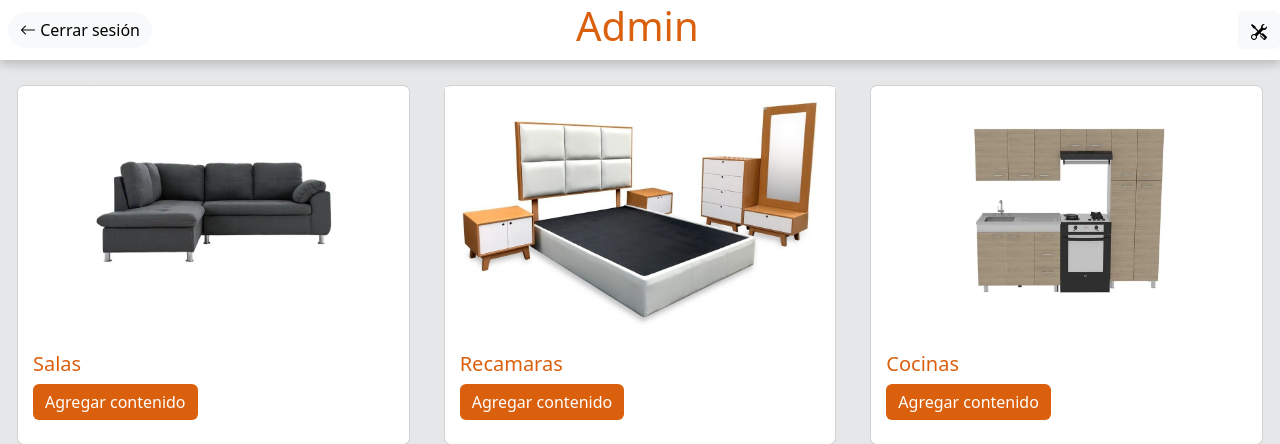
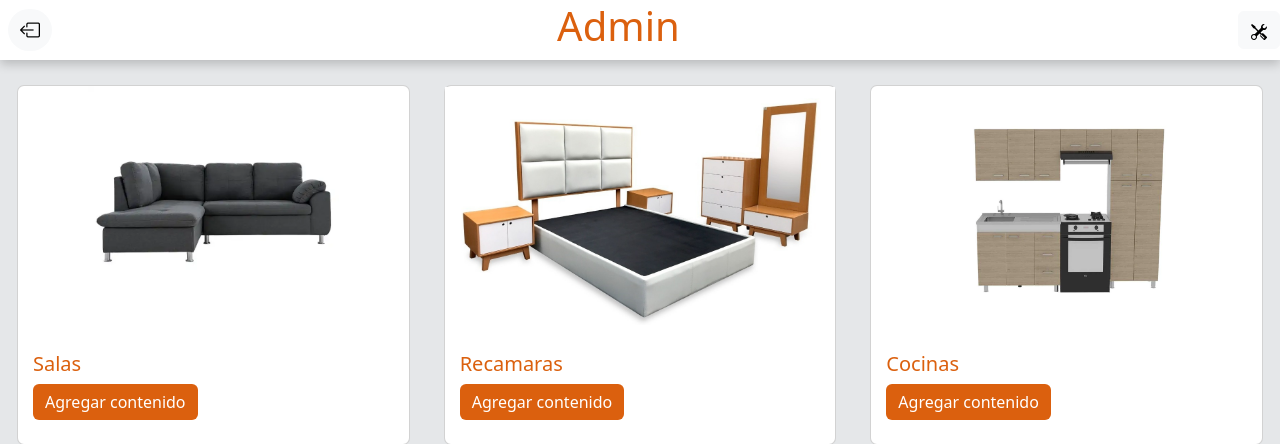
Before and after one commit to progalex-ux/Camila-Mueblerias, a CodeIgniter app: page /CamilaMueblerias/index.php/admin/tarjetas in a window 1280 px wide. Shown: the top 444 px of the page. Run offline with CodeIgniter, Linux system fonts and the light colour scheme.

Commit message:
Correciones css

```diff
--- a/application/views/productos.php
+++ b/application/views/productos.php
@@ -158,7 +158,7 @@
     <main class="d-flex justify-content-center" style="min-height:100vh;">
         <aside class="z-1 d-none d-lg-block" style="width: 20%; height: 100vh; border-right: 1px solid rgba(0, 0, 0, 0.13);">
             <div class="sidebar-tittle d-flex ps-2 breadcrumb" style="border-bottom: 1px solid rgba(0, 0, 0, 0.13);">
-                <i class="bi bi-dash-circle fs-6 pt-4"></i>&nbsp<h6 class="pt-4"><a href="<?= base_url() ?>index.php/principal/electronica" class="breadcrumb-item" style="color:black; text" id="category"></a> / <a href="<?= base_url() ?>index.php/secciones/bocinas" class="link-offset-2 link-underline link-underline-opacity-0" style="color:black;" id="product"></a></h6>
+                <i class="bi bi-dash-circle fs-6 pt-4"></i>&nbsp<h6 class="pt-4"><a href="<?= base_url() ?>index.php/principal/electronica" class="breadcrumb-item" style="color:black; text" id="category"></a> / <a href="<?= base_url() ?>index.php/secciones/bocinas" class="link-offset-2 link-underline link-underline-opacity-0 " style="color:black; font-size:13px" id="product"></a></h6>
                 </div>
                 <div class="categorias-tecno d-flex justify-content-start" style="width:100%; height:15%;">
                     <ul class="d-flex flex-column " id="links">
--- a/application/views/tarjetas.php
+++ b/application/views/tarjetas.php
@@ -16,18 +16,19 @@
 
 <body>
 <header class="d-flex" style="height:60px; ">
-        <div class="logo" style="width:45%;">
-            <div class="mt-2 ms-1"><a class="icon-link icon-link-hover link-offset-2 link-underline link-underline-opacity-0" href="<?= base_url() ?>index.php/admin/"
-                    style="color:black;"><button class="btn btn-light border-0 rounded-pill mt-1 ms-1"><i
-                            class="bi bi-arrow-left" style="color:black;"></i> Cerrar sesión</button></a> </div>
+        <div class="logo" >
+            <div class="ms-1" style="display:flex; align-items: center;"><a class="icon-link icon-link-hover link-offset-2 link-underline link-underline-opacity-0" href="<?= base_url() ?>index.php/admin/"
+                    style="color:black;"><button class="btn btn-light border-0 rounded-pill  ms-1"><i
+                            class="bi bi-box-arrow-left fs-5" style="color:black;"></i></button></a> </div>
 
         </div>
         <div class="titulo d-flex justify-content-between" style="width:55%;">
             <div>
                 <h1 style="color:#db600e;">Admin </h1>
             </div>
-            <div>
 
+        </div>
+        <div style="display:flex; align-items: center;">
                 <a href="<?= base_url() ?>index.php/admin/changedata">
                     <button class="btn btn-light custom-tooltip" data-bs-toggle="tooltip" data-placement="bottom"
                         title="Modificar contenido">
@@ -39,7 +40,6 @@
 
                 </a>
             </div>
-        </div>
     </header>
     <section >
         <div class="content d-flex justify-content-center">
--- a/public/js/Productos/categorias.js
+++ b/public/js/Productos/categorias.js
@@ -1,6 +1,5 @@
 const base_url="http://localhost/CamilaMueblerias/";
-const tooltipTriggerList = document.querySelectorAll('[data-bs-toggle="tooltip"]')
-const tooltipList = [...tooltipTriggerList].map(tooltipTriggerEl => new bootstrap.Tooltip(tooltipTriggerEl))
+
 function loadImage() {
     const input = document.getElementById('image');
     const preview = document.getElementById('preview-image');
```
Also changed, not shown: application/views/changeData.php (+6 -5 lines), application/views/insertProducts.php (+8 -3 lines).
